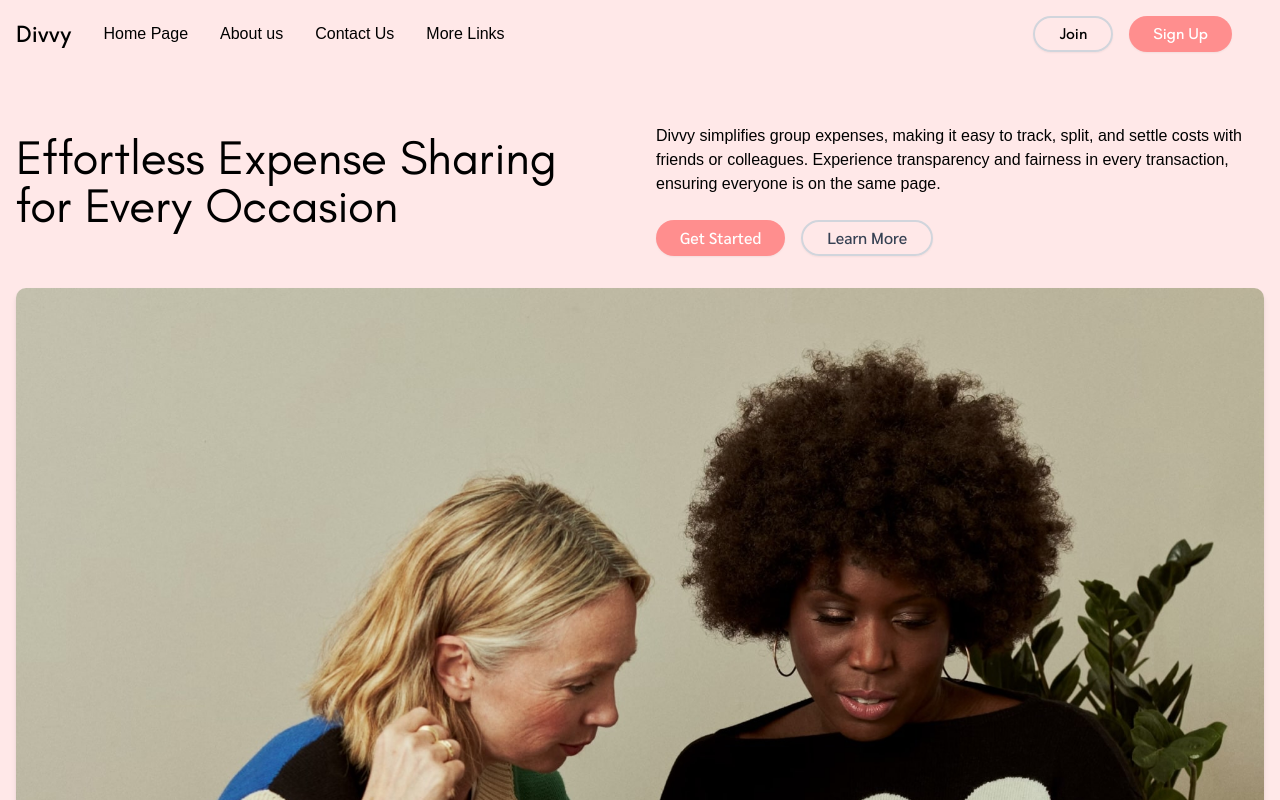
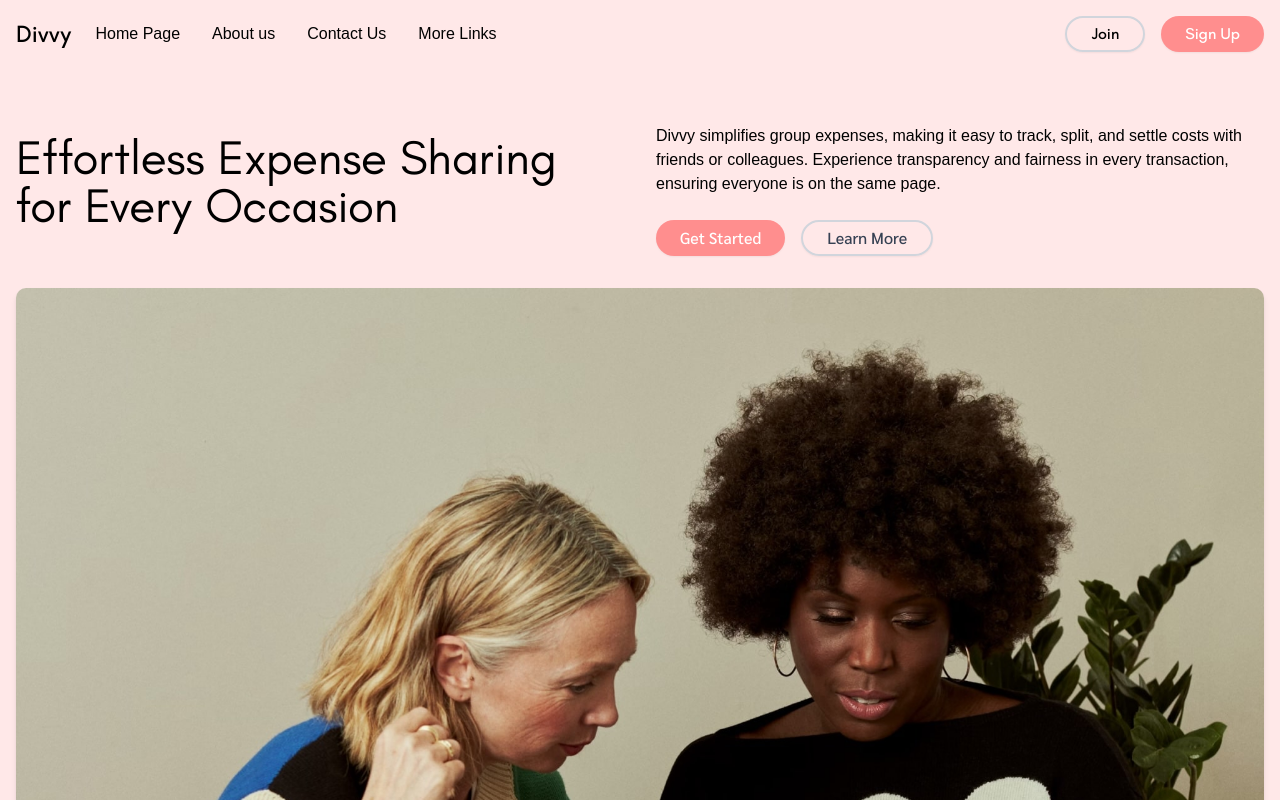
Before and after one commit to emmanuelkumah/trello-trailblazers, a React (Vite) app in the folder frontend/: page / in a window 1280 px wide. Shown: the top 800 px of the page. Built offline with nearby package versions, Linux system fonts and the light colour scheme; a web font is replaced by a local one.

Commit message:
style: fix styling issue in the navbar

```diff
--- a/frontend/src/ui/landing/Navbar.tsx
+++ b/frontend/src/ui/landing/Navbar.tsx
@@ -7,11 +7,11 @@
   return (
     <header className='bg-[#FFE8E8] py-4'>
       <div className='container mx-auto px-4'>
-        <div className='flex justify-start items-center space-x-8'>
+        <div className='flex justify-between items-center'>
           <div className='text-2xl font-medium'>Divvy</div>
 
           {/* Desktop Navigation */}
-          <nav className='hidden md:flex items-center space-x-8'>
+          <nav className='hidden md:flex items-center space-x-8 ml-6'>
             <a
               href='#'
               className='text-black hover:text-gray-500 transition duration-300 cursor-pointer font-sarabun'
```
